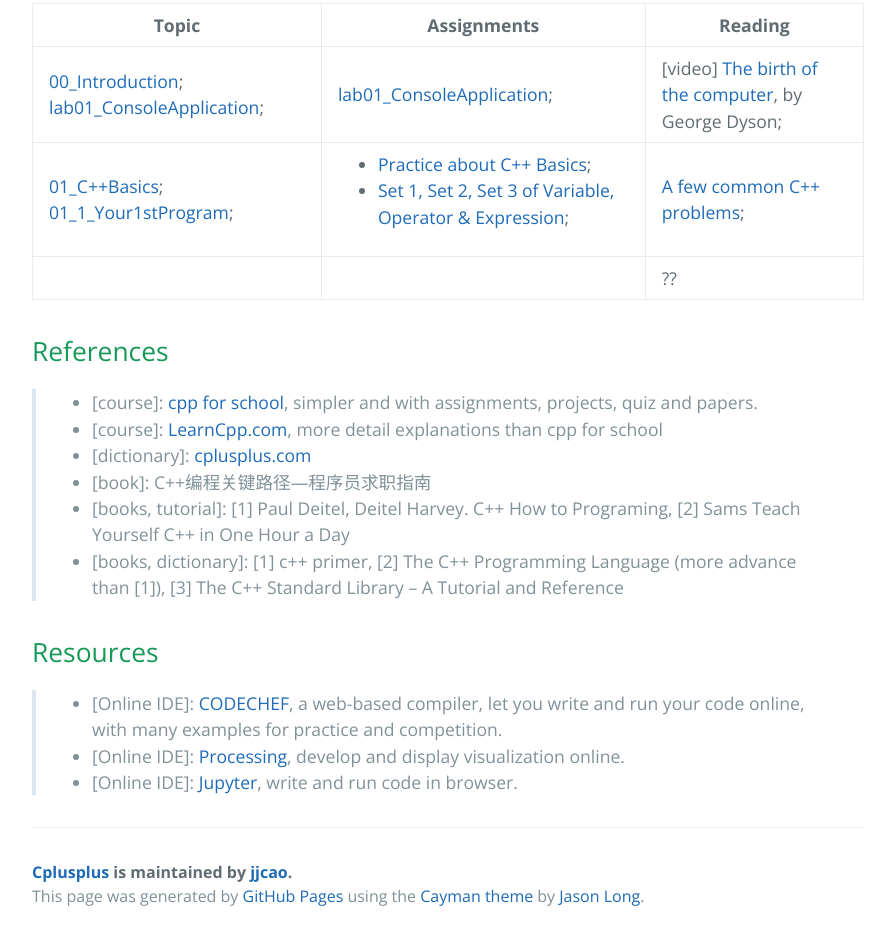
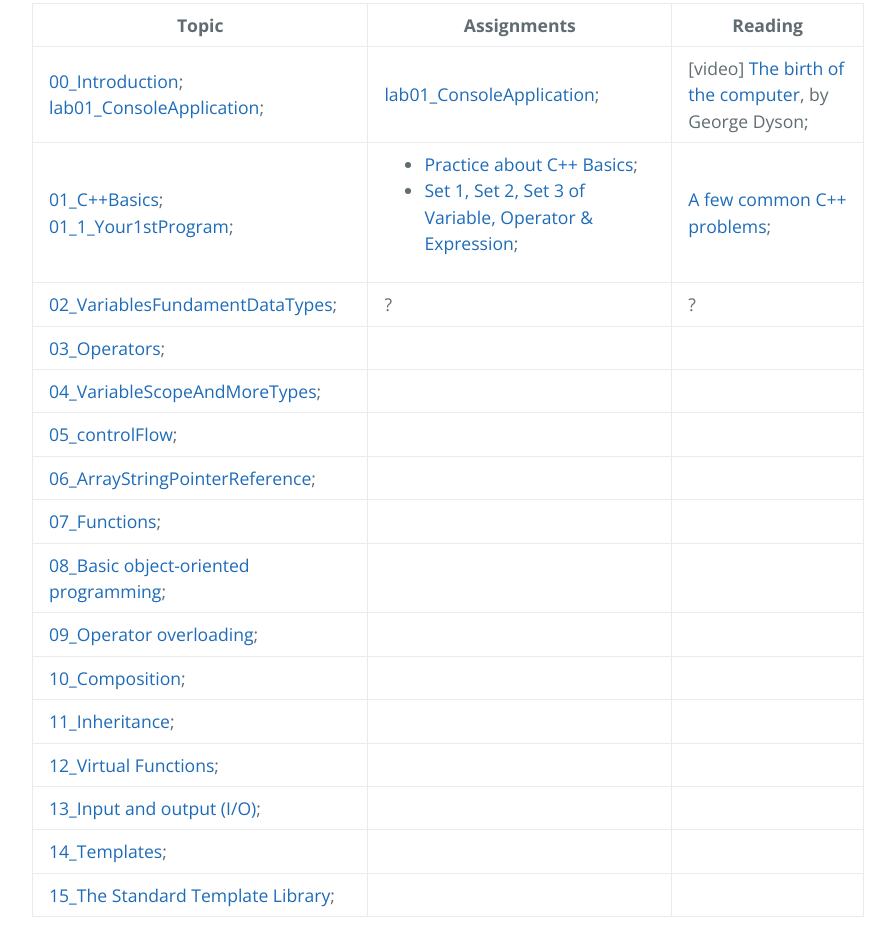
Before and after one commit to jjcao/cPlusPlus, a plain HTML site: page index.html in a window 1280 px wide. Shown: the part 1230-2160 px from the top of the page, without its empty margins (192-1087 px from the left). Drawn offline with nearby package versions, Linux system fonts and the light colour scheme.

Commit message:
no message

```diff
--- a/index.html
+++ b/index.html
@@ -68,6 +68,7 @@
 </tr>
 </thead>
 <tbody>
+ <!--##########################################################-->
 <tr>
 <td><a href="https://github.com/jjcao/cPlusPlus/blob/gh-pages/_powerpoints/00_Introduction.pdf?raw=true">00_Introduction</a>;
     <a href="https://github.com/jjcao/cPlusPlus/blob/gh-pages/_powerpoints/lab01_IDE_VC_Win32ConsoleApplication.pptx?raw=true">lab01_ConsoleApplication</a>;
@@ -78,6 +79,7 @@
 <td>[video] <a href="http://www.ted.com/talks/george_dyson_at_the_birth_of_the_computer">The birth of the computer</a>, by George Dyson;</td>
 </tr>
 
+ <!--##########################################################-->
 <tr>
 <td><a href="https://github.com/jjcao/cPlusPlus/blob/gh-pages/_powerpoints/01_C++Basics.pdf?raw=true">01_C++Basics</a>;
     <a href="https://github.com/jjcao/cPlusPlus/blob/gh-pages/_powerpoints/01_1_Your1stProgram.pdf?raw=true">01_1_Your1stProgram</a>;
@@ -92,11 +94,128 @@
 </tr>
 
 
+ <!--##########################################################-->
 <tr>
-<td></td>
-<td></td>
-<td>??</td>
+<td><a href="https://github.com/jjcao/cPlusPlus/blob/gh-pages/_powerpoints/01_C++Basics.pdf?raw=true">02_VariablesFundamentDataTypes</a>;
+</td>
+<td>
+    ?
+</td>
+<td> ?</td>
 </tr>
+
+
+ <!--##########################################################-->
+<tr>
+<td><a href="https://github.com/jjcao/cPlusPlus/blob/gh-pages/_powerpoints/01_C++Basics.pdf?raw=true">03_Operators</a>;
+</td>
+<td>
+</td>
+<td> </td>
+</tr>
+
+ <!--##########################################################-->
+<tr>
+<td><a href="https://github.com/jjcao/cPlusPlus/blob/gh-pages/_powerpoints/01_C++Basics.pdf?raw=true">04_VariableScopeAndMoreTypes</a>;
+</td>
+<td>
+</td>
+<td> </td>
+</tr>
+
+ <!--##########################################################-->
+<tr>
+<td><a href="https://github.com/jjcao/cPlusPlus/blob/gh-pages/_powerpoints/01_C++Basics.pdf?raw=true">05_controlFlow</a>;
+</td>
+<td>
+</td>
+<td> </td>
+</tr>
+
+ <!--##########################################################-->
+<tr>
+<td><a href="https://github.com/jjcao/cPlusPlus/blob/gh-pages/_powerpoints/01_C++Basics.pdf?raw=true">06_ArrayStringPointerReference</a>;
+</td>
+<td>
+</td>
+<td> </td>
+</tr>
+
+
+ <!--##########################################################-->
+<tr>
+<td><a href="https://github.com/jjcao/cPlusPlus/blob/gh-pages/_powerpoints/01_C++Basics.pdf?raw=true">07_Functions</a>;</td>
+<td>
+</td>
+<td> </td>
+</tr>
+
+
+ <!--##########################################################-->
+<tr>
+<td><a href="https://github.com/jjcao/cPlusPlus/blob/gh-pages/_powerpoints/01_C++Basics.pdf?raw=true">08_Basic object-oriented programming</a>;</td>
+<td>
+</td>
+<td> </td>
+</tr>
+
+ <!--##########################################################-->
+<tr>
+<td><a href="https://github.com/jjcao/cPlusPlus/blob/gh-pages/_powerpoints/01_C++Basics.pdf?raw=true">09_Operator overloading</a>;</td>
+<td>
+</td>
+<td> </td>
+</tr>
+
+ <!--##########################################################-->
+<tr>
+<td><a href="https://github.com/jjcao/cPlusPlus/blob/gh-pages/_powerpoints/01_C++Basics.pdf?raw=true">10_Composition</a>;</td>
+<td>
+</td>
+<td> </td>
+</tr>
+
+ <!--##########################################################-->
+<tr>
+<td><a href="https://github.com/jjcao/cPlusPlus/blob/gh-pages/_powerpoints/01_C++Basics.pdf?raw=true">11_Inheritance</a>;</td>
+<td>
+</td>
+<td> </td>
+</tr>
+
+ <!--##########################################################-->
+<tr>
+<td><a href="https://github.com/jjcao/cPlusPlus/blob/gh-pages/_powerpoints/01_C++Basics.pdf?raw=true">12_Virtual Functions</a>;</td>
+<td>
+</td>
+<td> </td>
+</tr>
+
+ <!--##########################################################-->
+<tr>
+<td><a href="https://github.com/jjcao/cPlusPlus/blob/gh-pages/_powerpoints/01_C++Basics.pdf?raw=true">13_Input and output (I/O)</a>;</td>
+<td>
+</td>
+<td> </td>
+</tr>
+
+ <!--##########################################################-->
+<tr>
+<td><a href="https://github.com/jjcao/cPlusPlus/blob/gh-pages/_powerpoints/01_C++Basics.pdf?raw=true">14_Templates</a>;</td>
+<td>
+</td>
+<td> </td>
+</tr>
+
+
+ <!--##########################################################-->
+<tr>
+<td><a href="https://github.com/jjcao/cPlusPlus/blob/gh-pages/_powerpoints/01_C++Basics.pdf?raw=true">15_The Standard Template Library</a>;</td>
+<td>
+</td>
+<td> </td>
+</tr>
+
 </tbody>
 </table>
 
```
